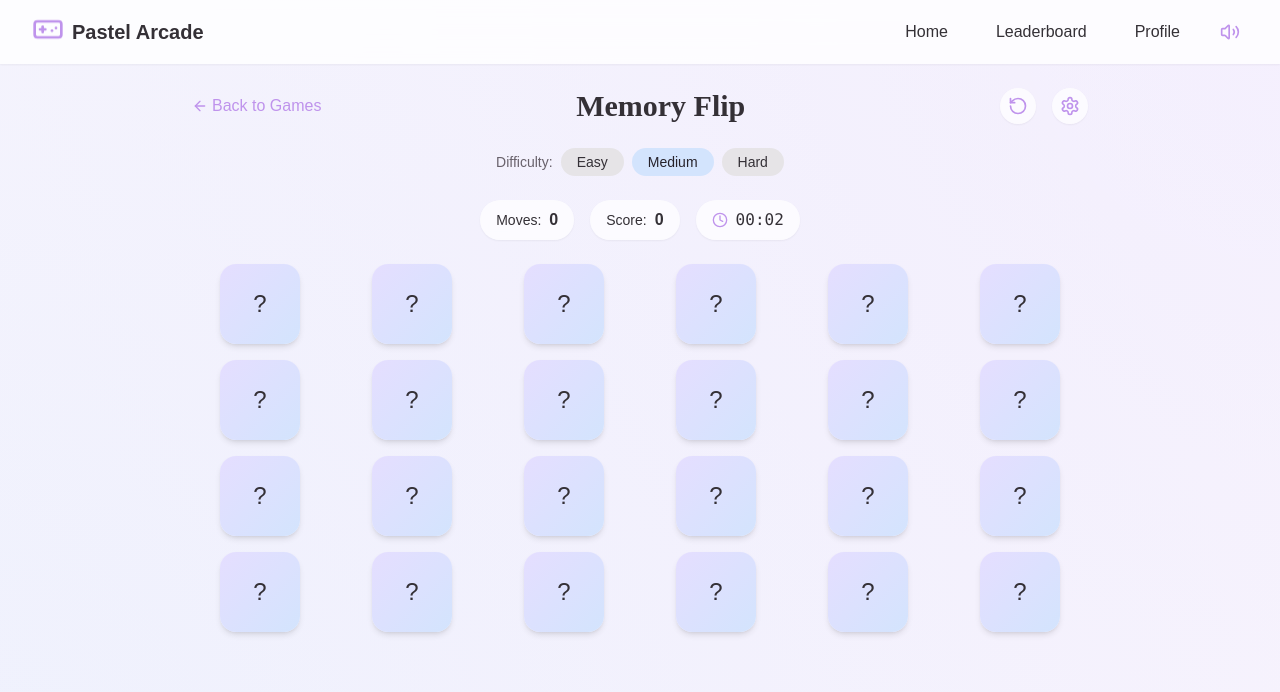
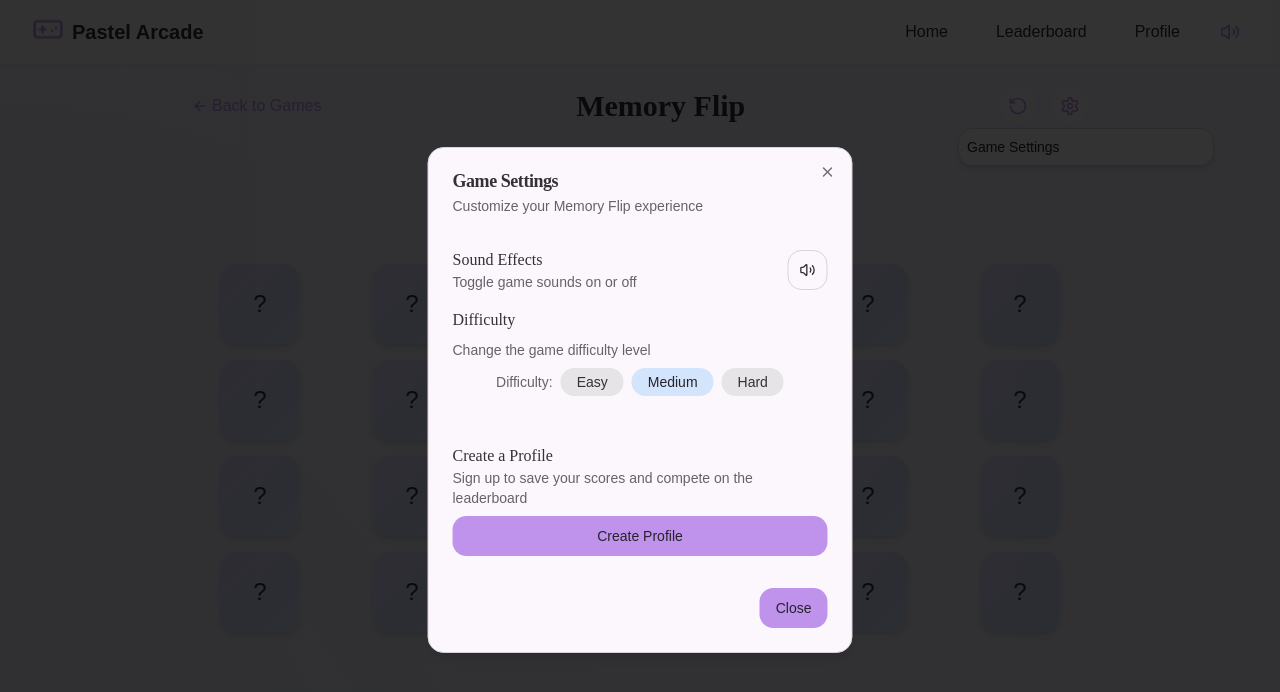
Before and after one commit to harshlanje/catto-arcade, a React (Vite) app: page /memory-game in a window 1280 px wide. Both pictures are taken after a click on the button 1070 px from the left and 106 px from the top of the page. Shown: the top 692 px of the page. Built offline with nearby package versions, Linux system fonts and the light colour scheme.

Commit message:
Fix: Implement settings menu
Adds functionality to the settings gear icon in the Memory Flip game.

```diff
--- a/src/pages/MemoryGame.tsx
+++ b/src/pages/MemoryGame.tsx
@@ -4,9 +4,12 @@ import Navigation from "@/components/Navigation";
 import Timer from "@/components/Timer";
 import DifficultySelector from "@/components/DifficultySelector";
 import { useGame } from "@/contexts/GameContext";
-import { Settings, RotateCcw, ArrowLeft } from "lucide-react";
+import { Settings, RotateCcw, ArrowLeft, Volume2, VolumeX } from "lucide-react";
 import { Link } from "react-router-dom";
 import SoundEffect from "@/components/SoundEffect";
+import { Dialog, DialogContent, DialogHeader, DialogTitle, DialogDescription } from "@/components/ui/dialog";
+import { Button } from "@/components/ui/button";
+import { HoverCard, HoverCardContent, HoverCardTrigger } from "@/components/ui/hover-card";
 
 // Define card types
 type CardType = {
@@ -17,7 +20,7 @@ type CardType = {
 };
 
 const MemoryGame = () => {
-  const { currentDifficulty, addScore, user } = useGame();
+  const { currentDifficulty, addScore, user, soundEnabled, toggleSound } = useGame();
 
   // Game state
   const [cards, setCards] = useState<CardType[]>([]);
@@ -31,6 +34,9 @@ const MemoryGame = () => {
   const [playSuccessSound, setPlaySuccessSound] = useState(false);
   const [playFailSound, setPlayFailSound] = useState(false);
   const [playGameOverSound, setPlayGameOverSound] = useState(false);
+
+  // Settings dialog state
+  const [settingsOpen, setSettingsOpen] = useState(false);
 
   // Get emojis based on difficulty
   const getEmojis = () => {
@@ -241,6 +247,8 @@ const MemoryGame = () => {
             <h1 className="text-3xl font-bold text-center mb-4 md:mb-0">Memory Flip</h1>
 
             <div className="flex space-x-4">
+              <HoverCard>
+                <HoverCardTrigger>
                   <button
                     onClick={() => initializeGame()}
                     className="flex items-center justify-center bg-white bg-opacity-70 backdrop-filter backdrop-blur-sm p-2 rounded-full shadow-sm hover:shadow transition-all"
@@ -248,14 +256,26 @@ const MemoryGame = () => {
                   >
                     <RotateCcw className="h-5 w-5 text-primary" />
                   </button>
+                </HoverCardTrigger>
+                <HoverCardContent className="p-2 text-sm">
+                  Restart Game
+                </HoverCardContent>
+              </HoverCard>
 
+              <HoverCard>
+                <HoverCardTrigger>
                   <button
-                onClick={() => setGameStarted(!gameStarted)}
+                    onClick={() => setSettingsOpen(true)}
                     className="flex items-center justify-center bg-white bg-opacity-70 backdrop-filter backdrop-blur-sm p-2 rounded-full shadow-sm hover:shadow transition-all"
                     aria-label="Game settings"
                   >
                     <Settings className="h-5 w-5 text-primary" />
                   </button>
+                </HoverCardTrigger>
+                <HoverCardContent className="p-2 text-sm">
+                  Game Settings
+                </HoverCardContent>
+              </HoverCard>
             </div>
           </div>
 
@@ -366,6 +386,65 @@ const MemoryGame = () => {
               </div>
             </div>
           )}
+
+          {/* Settings Dialog */}
+          <Dialog open={settingsOpen} onOpenChange={setSettingsOpen}>
+            <DialogContent className="sm:max-w-[425px]">
+              <DialogHeader>
+                <DialogTitle>Game Settings</DialogTitle>
+                <DialogDescription>
+                  Customize your Memory Flip experience
+                </DialogDescription>
+              </DialogHeader>
+
+              <div className="grid gap-4 py-4">
+                <div className="flex items-center justify-between">
+                  <div className="flex flex-col">
+                    <h4 className="font-medium">Sound Effects</h4>
+                    <p className="text-sm text-muted-foreground">
+                      Toggle game sounds on or off
+                    </p>
+                  </div>
+                  <Button
+                    variant="outline"
+                    size="icon"
+                    onClick={toggleSound}
+                    className="h-10 w-10"
+                  >
+                    {soundEnabled ? (
+                      <Volume2 className="h-5 w-5" />
+                    ) : (
+                      <VolumeX className="h-5 w-5" />
+                    )}
+                  </Button>
+                </div>
+
+                <div className="flex flex-col">
+                  <h4 className="font-medium mb-2">Difficulty</h4>
+                  <p className="text-sm text-muted-foreground mb-2">
+                    Change the game difficulty level
+                  </p>
+                  <DifficultySelector />
+                </div>
+
+                {!user && (
+                  <div className="flex flex-col pt-2">
+                    <h4 className="font-medium">Create a Profile</h4>
+                    <p className="text-sm text-muted-foreground mb-2">
+                      Sign up to save your scores and compete on the leaderboard
+                    </p>
+                    <Link to="/profile">
+                      <Button className="w-full">Create Profile</Button>
+                    </Link>
+                  </div>
+                )}
+              </div>
+
+              <div className="flex justify-end">
+                <Button onClick={() => setSettingsOpen(false)}>Close</Button>
+              </div>
+            </DialogContent>
+          </Dialog>
         </div>
       </main>
     </div>
```
Lines whose indentation alone changed are shown as unchanged.
